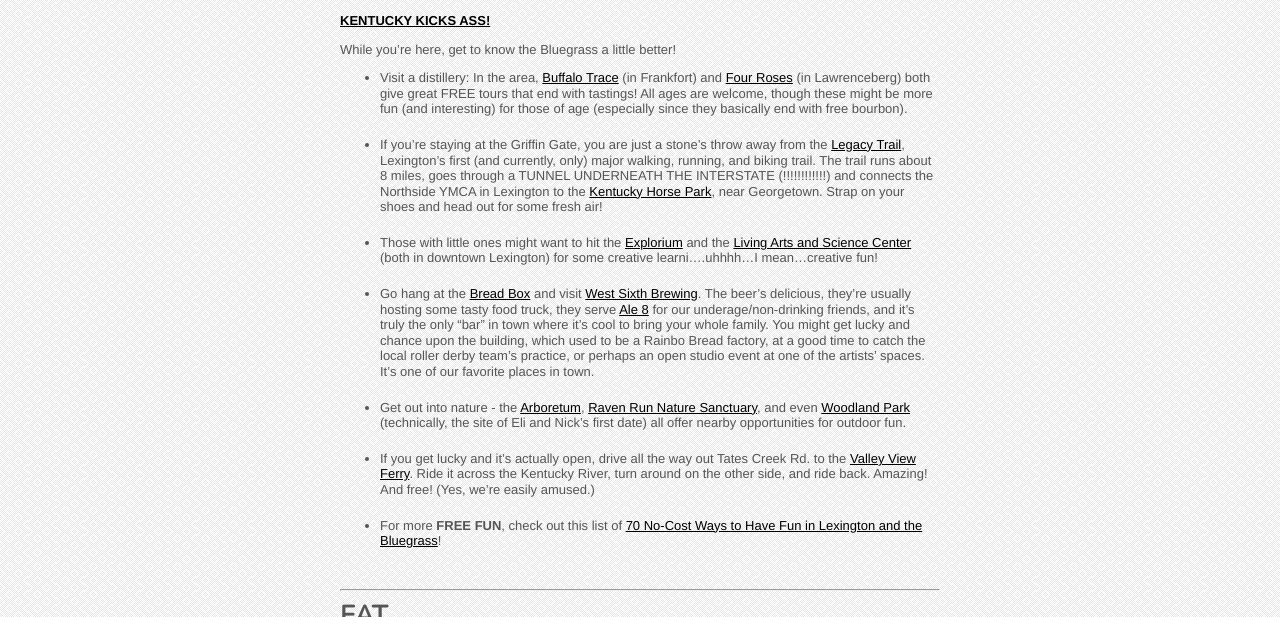
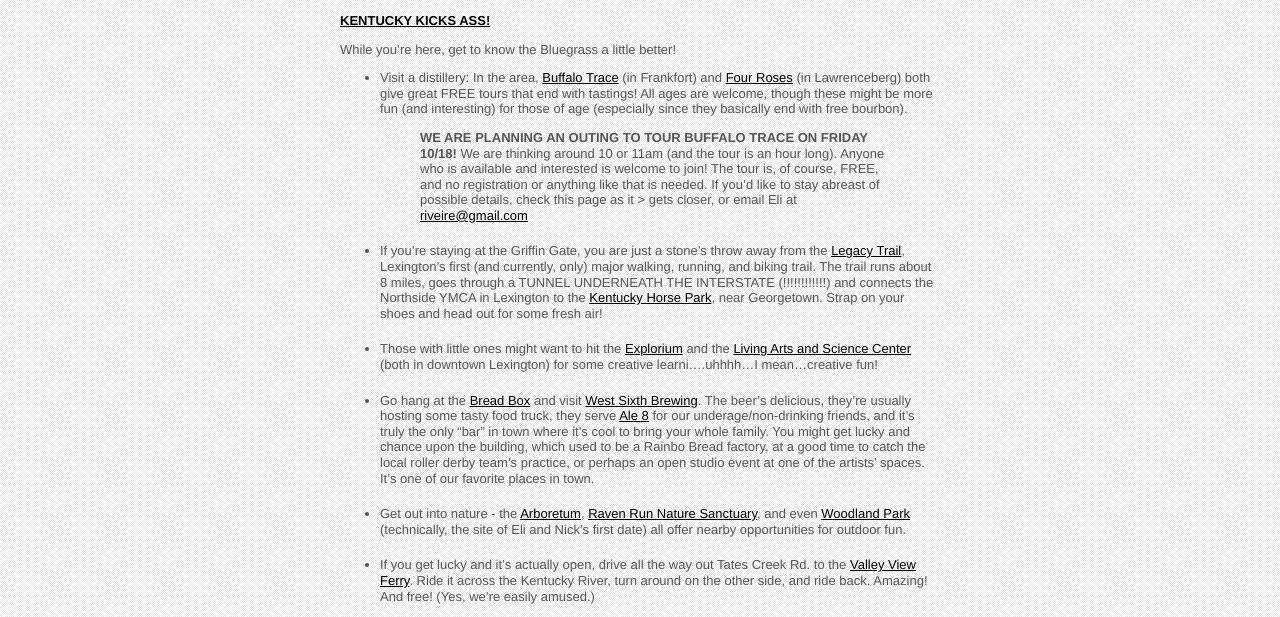
Before and after one commit to nikolaiwarner/eliandnick.com, a Jekyll site: the page built from play.md, in a window 1280 px wide and 900 px high, scrolled down 423 px, cut to the strip 130-747 px from the top of the window. Built offline with Jekyll 4.4.1, drawn with Linux system fonts in a browser that asks for light colours; nearby versions of some CDN libraries.

Commit message:
Update play.md

```diff
--- a/play.md
+++ b/play.md
@@ -13,6 +13,8 @@
 While you’re here, get to know the Bluegrass a little better!
 
 - Visit a distillery: In the area, [Buffalo Trace](http://www.buffalotracedistillery.com/) (in Frankfort) and [Four Roses](http://www.fourrosesbourbon.com/distillery-tour/) (in Lawrenceberg) both give great FREE tours that end with tastings! All ages are welcome, though these might be more fun (and interesting) for those of age (especially since they basically end with free bourbon).
+> __WE ARE PLANNING AN OUTING TO TOUR BUFFALO TRACE ON FRIDAY 10/18!__ We are thinking around 10 or 11am (and the tour
+is an hour long). Anyone who is available and interested is welcome to join! The tour is, of course, FREE, and no registration or anything like that is needed. If you'd like to stay abreast of possible details, check this page as it  > gets closer, or email Eli at [riveire@gmail.com](mailto:riveire@gmail.com)
 - If you’re staying at the Griffin Gate, you are just a stone’s throw away from the [Legacy Trail](http://mylegacytrail.com/), Lexington’s first (and currently, only) major walking, running, and biking trail. The trail runs about 8 miles, goes through a TUNNEL UNDERNEATH THE INTERSTATE (!!!!!!!!!!!!) and connects the Northside YMCA in Lexington to the [Kentucky Horse Park](http://kyhorsepark.com/), near Georgetown. Strap on your shoes and head out for some fresh air!
 - Those with little ones might want to hit the [Explorium](http://explorium.com/) and the [Living Arts and Science Center](http://www.lasclex.org/) (both in downtown Lexington) for some creative learni....uhhhh...I mean...creative fun!
 - Go hang at the [Bread Box](http://www.breadboxlex.com/) and visit [West Sixth Brewing](http://www.westsixth.com/). The beer’s delicious, they’re usually hosting some tasty food truck, they serve [Ale 8](http://ale8one.com/) for our underage/non-drinking friends, and it’s truly the only “bar” in town where it’s cool to bring your whole family. You might get lucky and chance upon the building, which used to be a Rainbo Bread factory, at a good time to catch the local roller derby team’s practice, or perhaps an open studio event at one of the artists’ spaces. It’s one of our favorite places in town.
```
